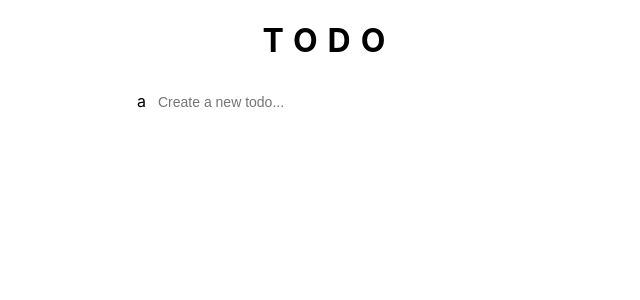
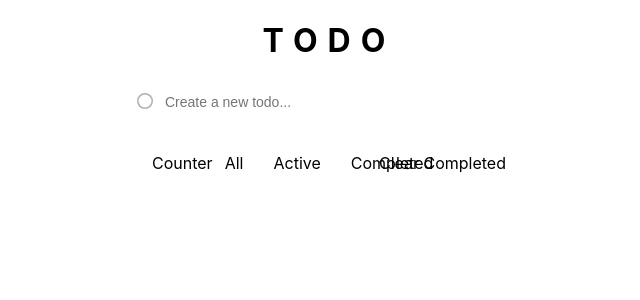
Before and after one commit to Noriner/SyneboTask, a React (Create React App) app in the folder myapp/: page / in a window 1280 px wide. Shown: the top 300 px of the page, without its empty margins (311-951 px from the left). Built offline with nearby package versions, Linux system fonts and the light colour scheme.

Commit message:
Add regular fontawesome, user controll mockup, done function
Add regular fontawesome, user controll mockup and function of done/undone to do task

```diff
--- a/myapp/package.json
+++ b/myapp/package.json
@@ -4,6 +4,7 @@
   "private": true,
   "dependencies": {
     "@fortawesome/fontawesome-svg-core": "^6.6.0",
+    "@fortawesome/free-regular-svg-icons": "^6.6.0",
     "@fortawesome/free-solid-svg-icons": "^6.6.0",
     "@fortawesome/react-fontawesome": "^0.2.2",
     "@testing-library/jest-dom": "^5.17.0",
--- a/myapp/src/App.scss
+++ b/myapp/src/App.scss
@@ -1,38 +1,4 @@
-.App {
-  text-align: center;
+body{
+  --LightGrey: #c7c7c7;
+  --DarkGrey: #B0B0B0;
 }
-
-.App-logo {
-  height: 40vmin;
-  pointer-events: none;
-}
-
-@media (prefers-reduced-motion: no-preference) {
-  .App-logo {
-    animation: App-logo-spin infinite 20s linear;
-  }
-}
-
-.App-header {
-  background-color: #282c34;
-  min-height: 100vh;
-  display: flex;
-  flex-direction: column;
-  align-items: center;
-  justify-content: center;
-  font-size: calc(10px + 2vmin);
-  color: white;
-}
-
-.App-link {
-  color: #61dafb;
-}
-
-@keyframes App-logo-spin {
-  from {
-    transform: rotate(0deg);
-  }
-  to {
-    transform: rotate(360deg);
-  }
-}
--- a/myapp/src/Components/List/List.js
+++ b/myapp/src/Components/List/List.js
@@ -1,5 +1,8 @@
 import React, { useState } from 'react';
 import styles from "./List.module.scss";
+import { FontAwesomeIcon } from '@fortawesome/react-fontawesome';
+import { faCircle } from '@fortawesome/free-regular-svg-icons';
+import { faCircleCheck} from '@fortawesome/free-solid-svg-icons';
 
 function ListToDo(){
 
@@ -10,18 +13,29 @@ function ListToDo(){
         setTodo(e.target.value);
     };
 
-    const handleAddTask = () => {
+    const handleAddTodo = () => {
         if (todo.trim()) {
-        setTodos([...todos, todo]);
+        setTodos([...todos, {text: todo, done: false}]);
         setTodo('');
         }
     };
 
     const handleKeyPress = (e) => {
         if (e.key ==='Enter'){
-            handleAddTask();
+            handleAddTodo();
         }
     }
+
+    const toggleTodoDone = (index) => {
+        const newTodos = todos.map((todo, idx) => {
+            if (index === idx) {
+                return { ...todo, done: !todo.done };
+            }
+            return todo;
+        });
+        setTodos(newTodos);
+    };
+
 
     return(
         <>
@@ -29,7 +43,7 @@ function ListToDo(){
                 <div className={styles.wrapper_list}>
                     <div className={styles.list_input}>
                         <div className={styles.list_checkbox}>
-                            a
+                            <FontAwesomeIcon icon={faCircle} />
                         </div>
                         <input
                             type="text"
@@ -41,10 +55,22 @@ function ListToDo(){
                     </div>
                     <div className={styles.list_output}>
                         <ul>
-                            {todos.map((todo, index) =>(
-                                <li key={index}><div>a</div><div className={styles.todo}>{todo}</div></li>
+                            {todos.map((todo, index) => (
+                                <li key={index} onClick={() => toggleTodoDone(index)} className={todo.done ? styles.done : ''}>
+                                    <div>
+                                        <FontAwesomeIcon icon={todo.done ? faCircleCheck : faCircle} />
+                                    </div>
+                                    <div className={styles.todo}>{todo.text}</div>
+                                </li>
                             ))}
                         </ul>
+                        <div className={styles.user_controll}>
+                            <div>Counter</div>
+                            <div className={styles.button}>All</div>
+                            <div className={styles.button}>Active</div>
+                            <div className={styles.button}>Completed</div>
+                            <div className={styles.button}>Clear Completed</div>
+                        </div>
                     </div>
                 </div>
             </div>
--- a/myapp/src/Components/List/List.module.scss
+++ b/myapp/src/Components/List/List.module.scss
@@ -9,6 +9,7 @@
 
             .list_checkbox{
                 display: inline-block;
+                color: var(--DarkGrey);
             }
 
             input{
@@ -36,7 +37,43 @@
                 li{
                     .todo{
                         padding: 12px;
+                        cursor: pointer;
                     }
+                }
+
+                li.done .todo{
+                    text-decoration: line-through;
+                    color: var(--LightGrey);
+                }
+            }
+
+            .user_controll{
+                position: relative;
+                text-align: center;
+
+                div{
+                    display: inline-block;
+                    margin: 5px;
+                    padding: 10px;
+                }
+
+                :first-child{
+                    position: absolute;
+                    left: 0;
+                }
+
+                :last-child{
+                    position: absolute;
+                    right: 0;
+                }
+
+                .counter{
+
+                }
+
+                .button{
+                    cursor: pointer;
+
                 }
             }
         }
```
Also changed, not shown: 1 other file (tests, documents, lock files or other folders).
